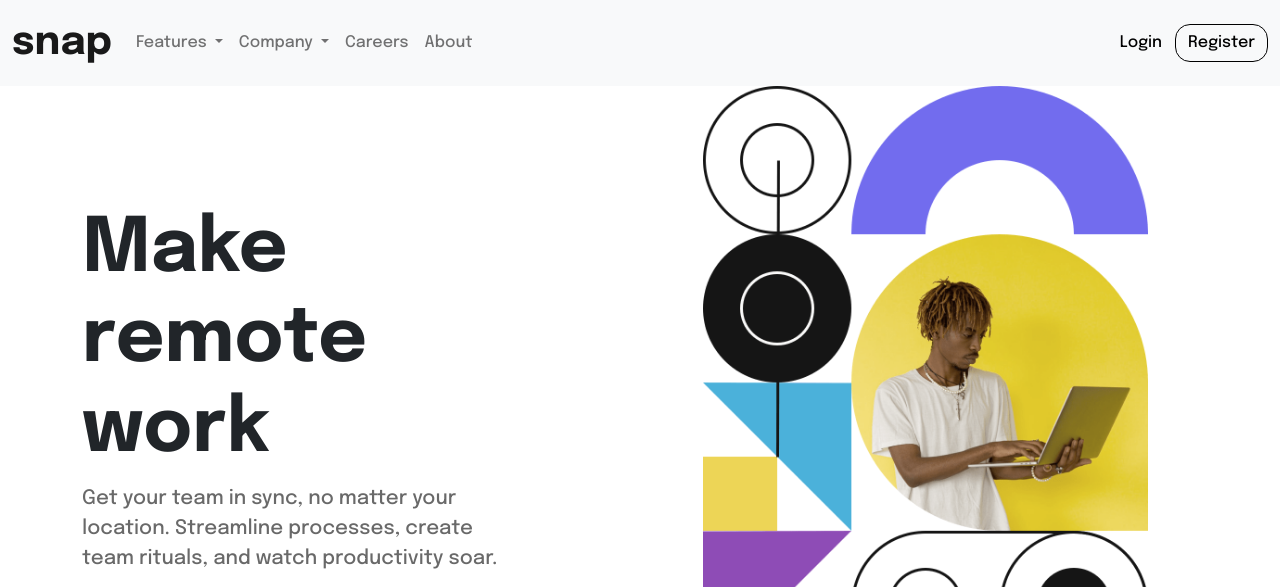
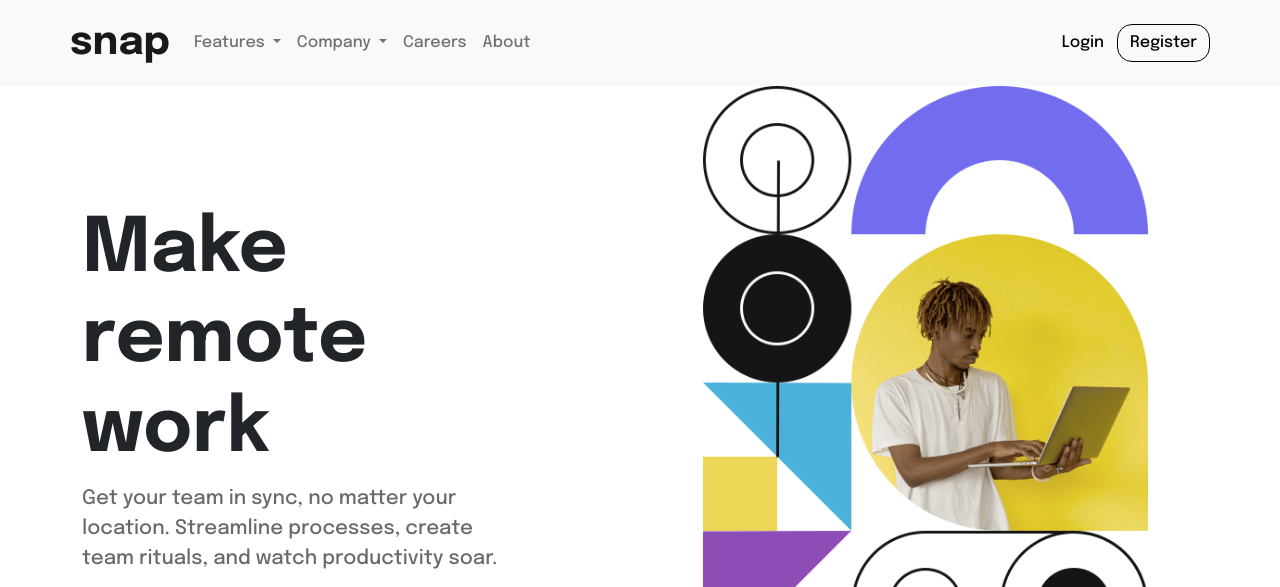
Before and after one commit to jalexandertech/TTS-Bootstrap-Practice, a plain HTML site: page index.html in a window 1280 px wide. Shown: the top 587 px of the page. Drawn offline with nearby package versions, Linux system fonts and the light colour scheme.

Commit message:
Fix navbar

```diff
--- a/style.css
+++ b/style.css
@@ -14,6 +14,10 @@ html,body {
 nav .navbar-brand {
     font-weight: 700;
     font-size: 40px;
+}
+
+nav .container-fluid {
+  padding: 0 70px;
 }
 
 nav .register-btn {
```
